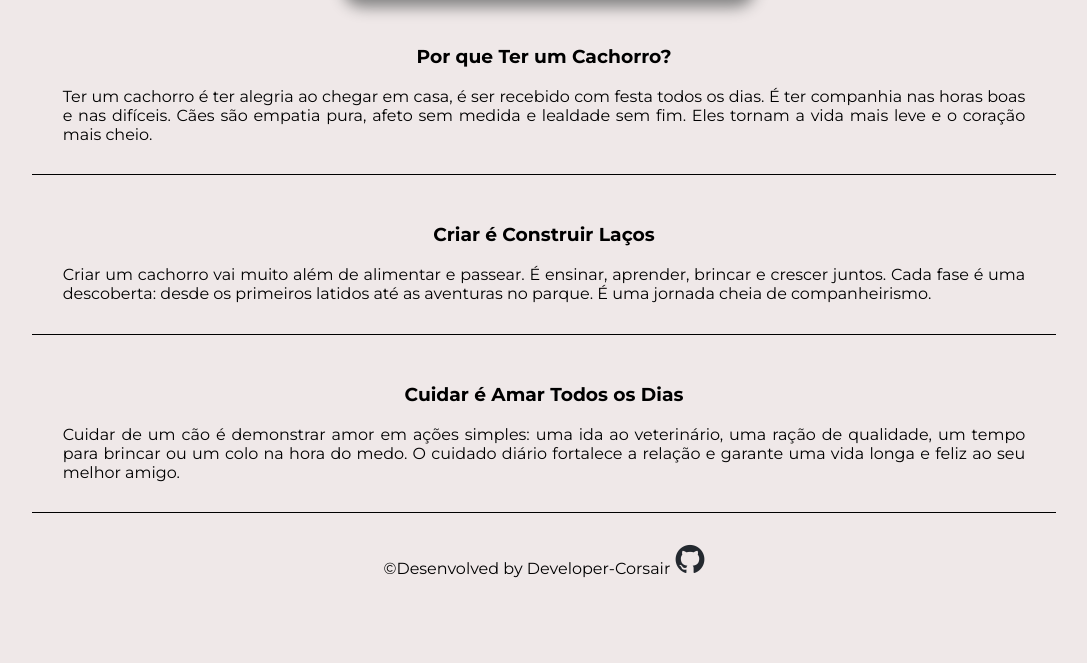
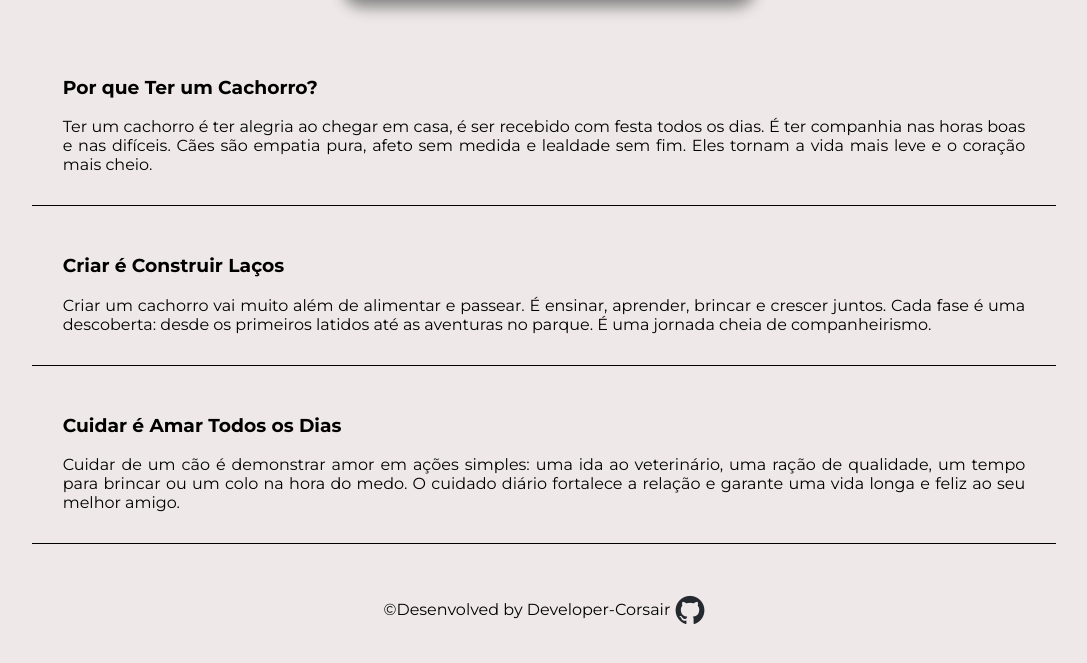
Before and after one commit to DeveloperCorsair/LoveDogs, a plain HTML site: page index.html in a window 1280 px wide. Shown: the part 451-1114 px from the top of the page, without its empty margins (96-1183 px from the left). Before the commit the page ends 1049 px from the top, so only its background shows below. Drawn offline with Linux system fonts and the light colour scheme.

Commit message:
refatorar o rodapé e ajustar estilos de imagem e alinhamento

```diff
--- a/index.html
+++ b/index.html
@@ -61,13 +61,10 @@
                 </article>
             </section>
         </div>
-        <div>
-            <footer>
-                &copy;Desenvolved by <a href="https://github.com/DeveloperCorsair" id="devcor">Developer-Corsair
-                    <img id="github" src="./img/github-mark.png" alt="github"></a>
-            </footer>
-        </div>
-
+        <footer>
+            &copy;Desenvolved by <a href="https://github.com/DeveloperCorsair" id="devcor">Developer-Corsair
+                <img id="github" src="./img/github-mark.png" alt="github"></a>
+        </footer>
     </main>
 </body>
 
--- a/style.css
+++ b/style.css
@@ -30,6 +30,7 @@ header a {
 
 img {
     margin-top: 3%;
+    margin-bottom: 3%;
     width: 40%;
     border-radius: 5%;
     box-shadow: 5px 10px 15px gray;
@@ -41,7 +42,6 @@ img {
 }
 
 #paragrafos > p {
-    margin: 0px auto;
     margin-bottom: 0px;
 }
 
@@ -52,7 +52,6 @@ article {
 
 #title {
     justify-content: center;
-    text-align: center;
     margin-top: 5%;
 }
 
@@ -69,8 +68,10 @@ input {
 }
 
 #github {
+    vertical-align: middle;
     width: 30px;
     box-shadow: none;
+    align-items: end;
 }
 
 #devcor {
@@ -78,8 +79,13 @@ input {
     color: black;
 }
 
+#form-footer {
+    display: inline-flex;
+}
+
 footer {
-    align-items: center;
+    margin-top: 2%;
+    align-items: end;
     text-align: center;
     min-height: 100%;
     text-decoration: inherit;
```
